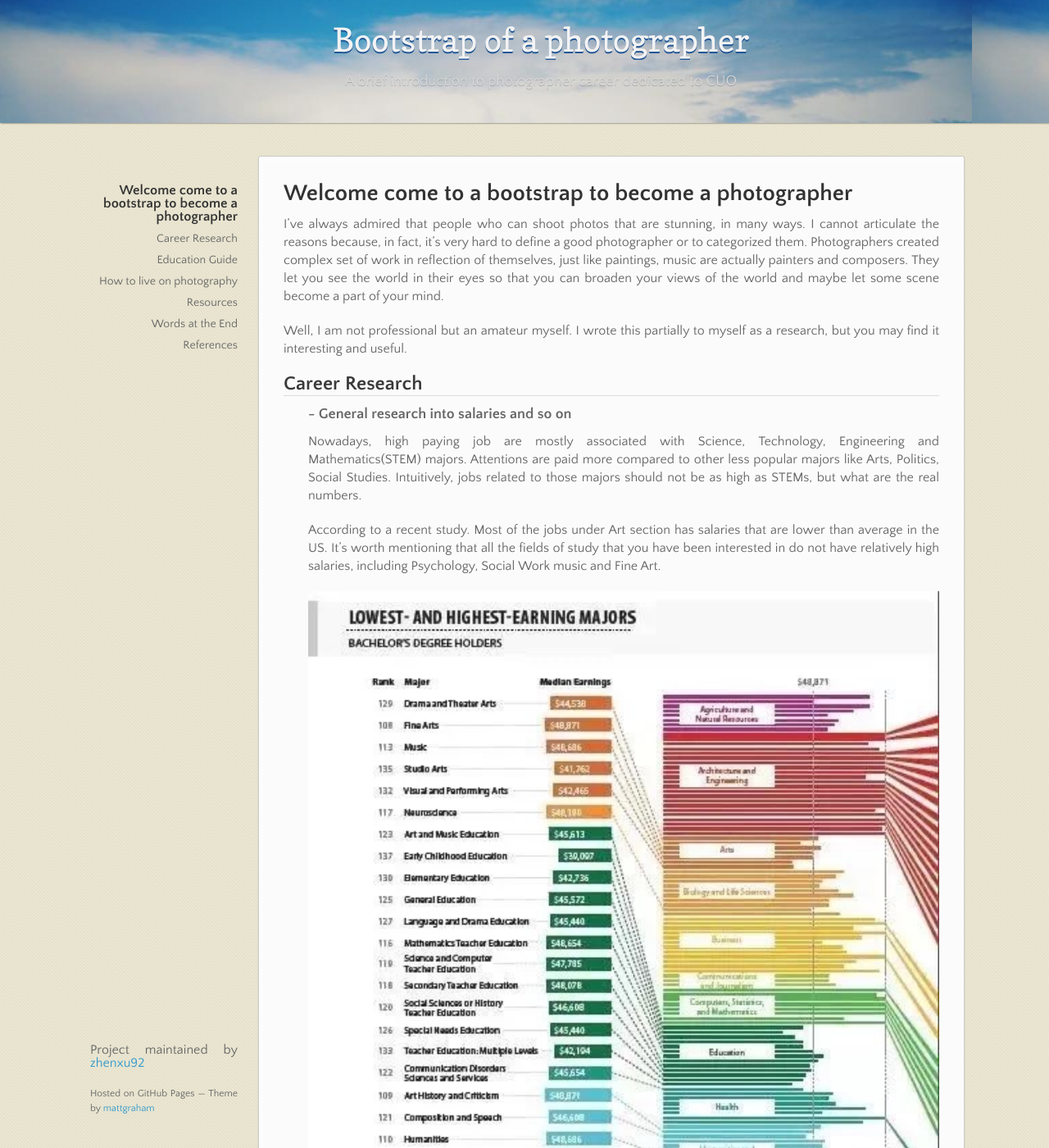
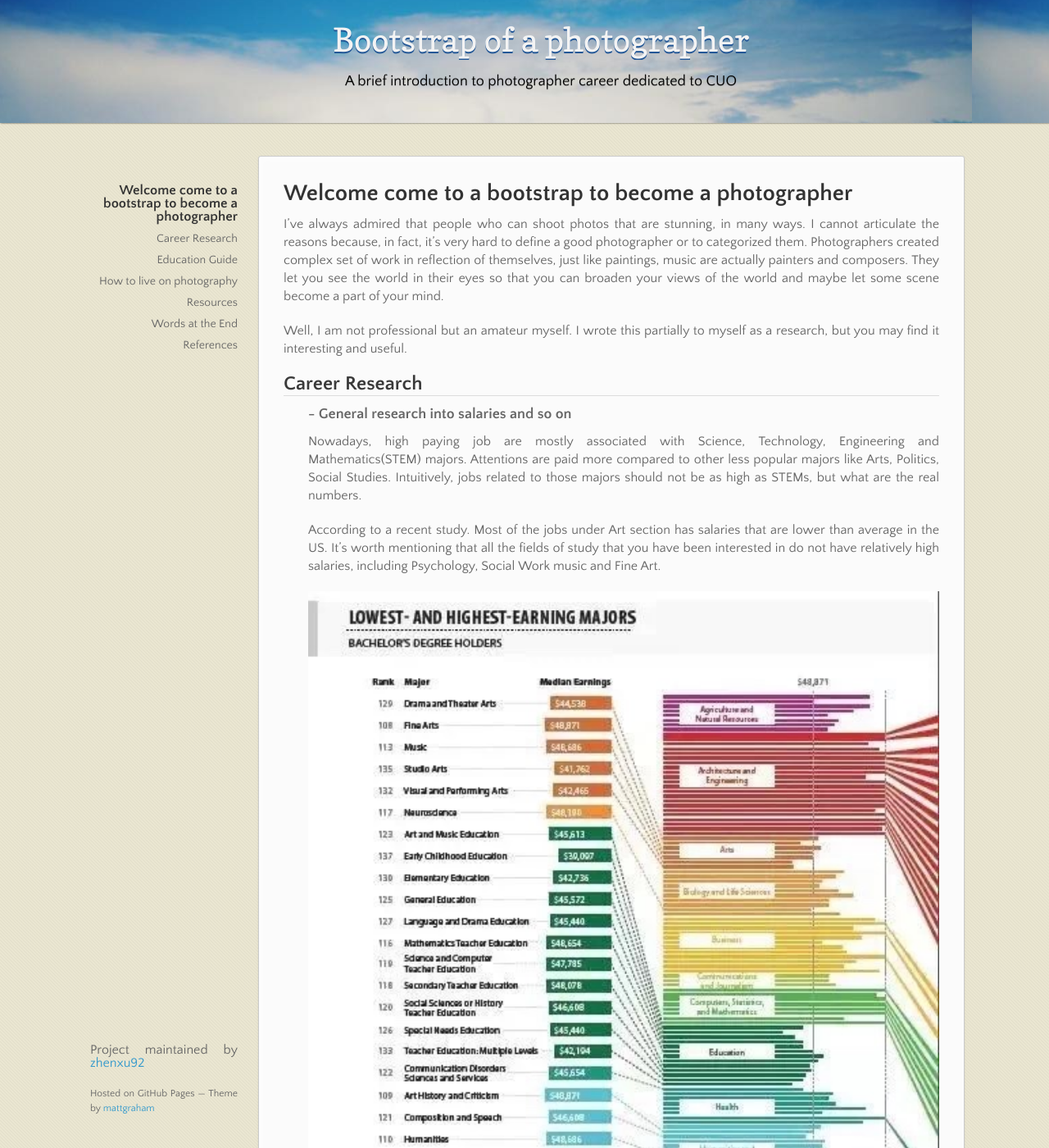
Before and after one commit to zhenxu92/BootstrapOfPhotographer, a Jekyll site: the page built from index.md, in a window 1280 px wide and 1400 px high. Shown: the whole window at 82% size. Built offline with Jekyll 4.4.1, drawn with Linux system fonts in a browser that asks for light colours; our own code applies the rules of GitHub Pages for plain Markdown files.

```diff
--- a/_sass/jekyll-theme-leap-day.scss
+++ b/_sass/jekyll-theme-leap-day.scss
@@ -186,7 +186,7 @@ header {
   }
 
   p {
-    color: #d8d8d8;
+    color: black;
     text-shadow:rgba(#000, 0.2) 0 1px 0;
     font-size: 18px;
     margin: 0px;
```
